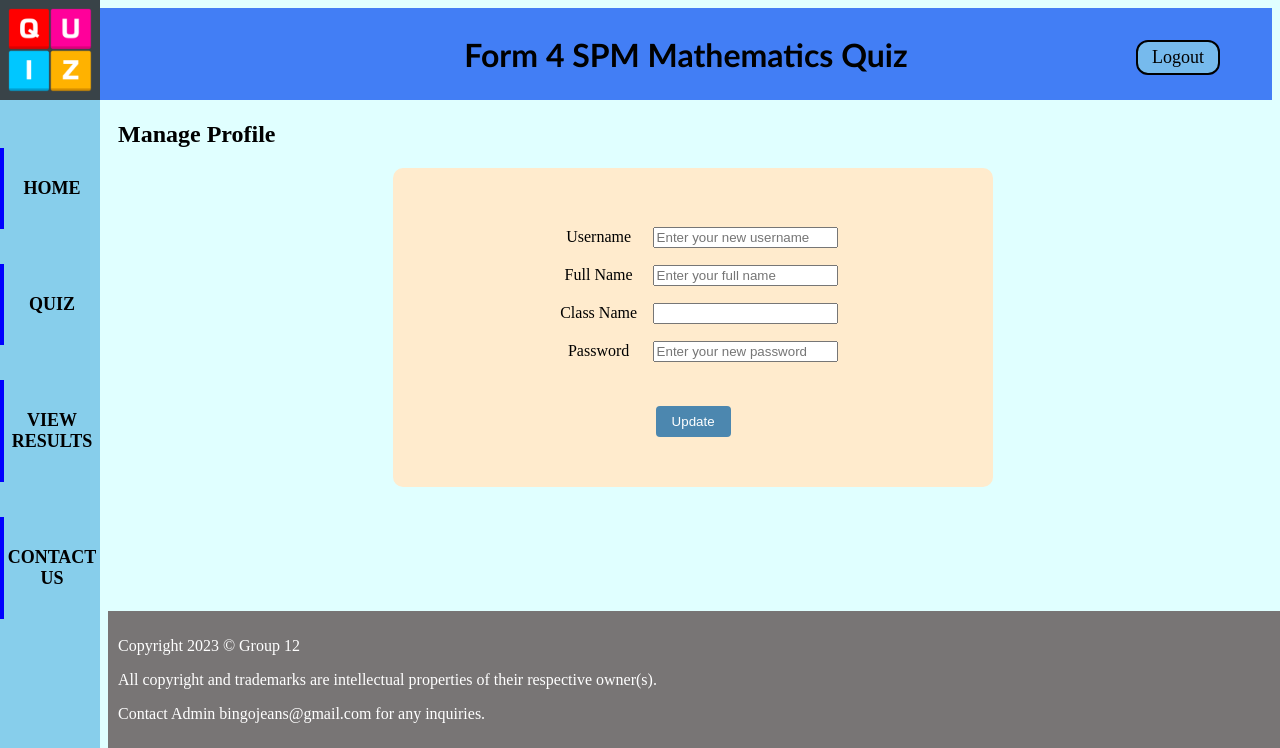
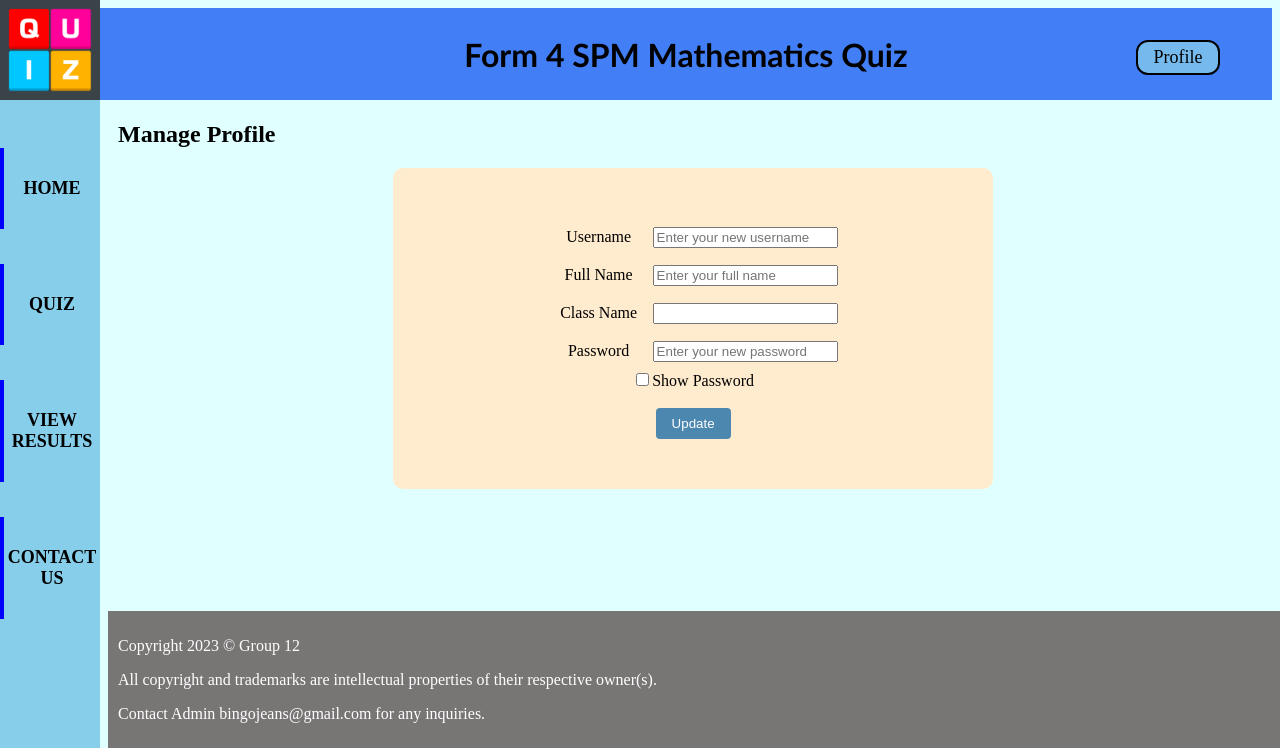
Before and after one commit to Xavernus2nd/wdt, a PHP site: page /manageProfileStudent.php in a window 1280 px wide. Shown: the top 748 px of the page. Run offline with PHP 8.4, Linux system fonts and the light colour scheme; the visitor is signed in with stand-in values (Sample User, id 1); data that the repository does not hold is empty.

Commit message:
added show password

```diff
--- a/manageProfileStudent.php
+++ b/manageProfileStudent.php
@@ -11,9 +11,7 @@
 <header>
         <div id="logo"></div>
         <h1>Form 4 SPM Mathematics Quiz</h1>
-        <div class="loginTop">
-    <a href=logout.php id="logout">Logout</a>
-</div>
+        <?php include 'profileBS.php';?>
 </header>
 
 <nav>
@@ -68,11 +66,23 @@ if(isset($_POST['update_profile'])) {
  }
 ?>
 
+<script>
+   function showPassword() {
+       var inputPassword = document.getElementById('passwordInput');
+       if (inputPassword.type === "password") {
+           inputPassword.type = "text";
+       } else {
+           inputPassword.type = "password";
+       }
+   }
+</script>
+
     <div class="content">
     <center>
     <form method = "post" action="">
 
     <div class="div_bg">
+
             <div>
                 <label>Username</label>
                 <input type="text" class="input" maxlength="20" name="StudentUsername" placeholder="Enter your new username" required value="<?php echo $info['StudentUsername'] ?>">
@@ -83,15 +93,18 @@ if(isset($_POST['update_profile'])) {
                 <input type="text" class="input" name="StudentFullName" placeholder="Enter your full name" required value="<?php echo $info['StudentFullName'] ?>">
             </div>
 
+
             <div>
                 <label>Class Name</label>
-                <input type="text" class="input" name="ClassName" value="<?php echo $info['ClassName'] ?>" readonly>
+                <input type="text" class="input" name="ClassName" value=""<?php echo $info['ClassName'] ?>" readonly>
             </div>
 
             <div>
                 <label>Password</label>
-                <input type="password" class="input" minlength="6" maxlength="8" name="StudentPassword" placeholder="Enter your new password" required value="<?php echo $info['StudentPassword'] ?>">
+                <input type="password" class="input" id="passwordInput" minlength="6" maxlength="8" name="StudentPassword" placeholder="Enter your new password" required value="<?php echo $info['StudentPassword'] ?>">
             </div>
+
+            <input type="checkbox" onclick="showPassword()">Show Password
 
             <br>
             <br>
@@ -100,6 +113,7 @@ if(isset($_POST['update_profile'])) {
             </div>
         </div>
     </form>
+</div>
 </center>
 
 
```
